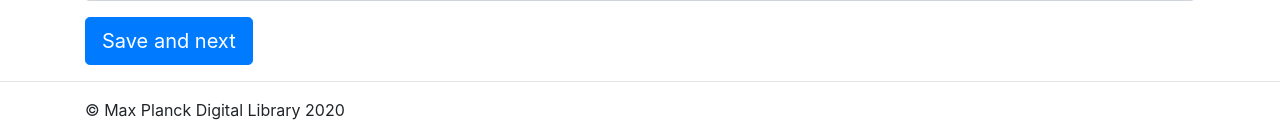
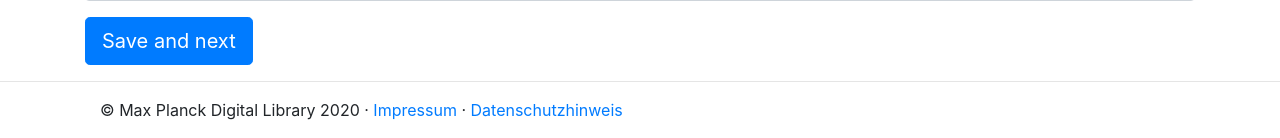
Before and after one commit to MPDL/labfolder_license_checker, a Django app: page /add_report/ in a window 1280 px wide. Shown: the part 915-1053 px from the top of the page. Run offline with Django 3.2, Linux system fonts and the light colour scheme; the visitor is signed in with stand-in values (Sample User, id 1); some libraries are stand-ins or nearby versions.

Commit message:
Added disclaimer and privacy links

```diff
--- a/labfolder_license_checker_app/templates/base_template.html
+++ b/labfolder_license_checker_app/templates/base_template.html
@@ -98,7 +98,12 @@
 
 <hr>
 <footer class="container">
-    <p>&copy; Max Planck Digital Library 2020</p>
+    <div class="container">
+        <p>&copy; Max Planck Digital Library 2020
+            &middot; <a href="https://colab.mpdl.mpg.de/mediawiki/Labfolder_ReportAnalyzer_Impressum" target="_blank">Impressum</a>
+            &middot; <a href="https://colab.mpdl.mpg.de/mediawiki/Labfolder_ReportAnalyzer_Datenschutzhinweis" target="_blank">Datenschutzhinweis</a>
+        </p>
+    </div>
 </footer>
 
 <!-- Bootstrap core JavaScript
```
